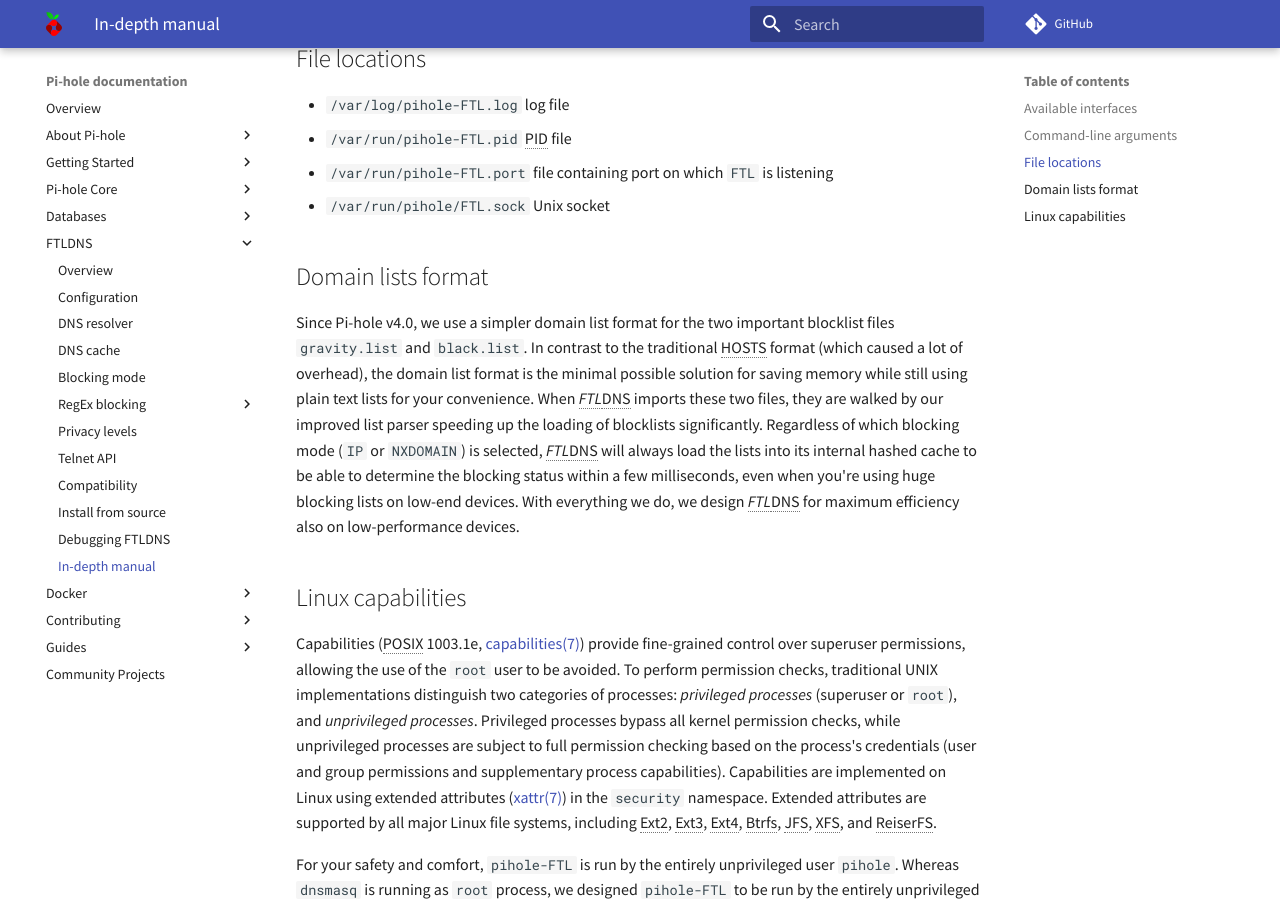
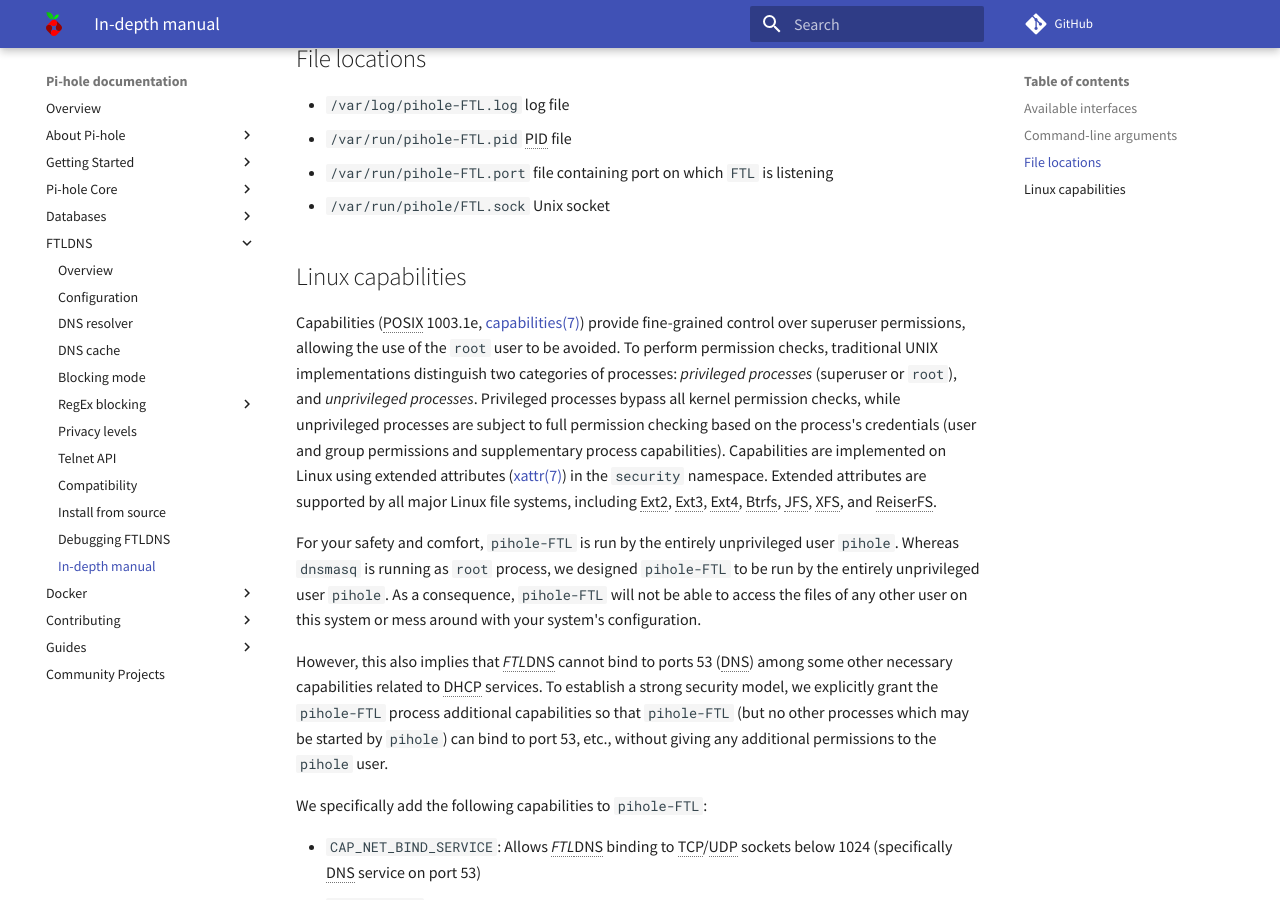
Before and after one commit to pi-hole/docs, an MkDocs documentation site: the page built from docs/ftldns/in-depth.md, in a window 1280 px wide and 900 px high, scrolled down 733 px. Built offline with MkDocs 1.6.1 and Material for MkDocs 9.7.7, drawn with Linux system fonts in a browser that asks for light colours; comment, search, counter and statistics services are not loaded.

Commit message:
Remove outdated section
Signed-off-by: DL6ER <dl6er@dl6er.de>

```diff
--- a/docs/ftldns/in-depth.md
+++ b/docs/ftldns/in-depth.md
@@ -23,10 +23,6 @@
 - `/var/run/pihole-FTL.port` file containing port on which `FTL` is listening
 - `/var/run/pihole/FTL.sock` Unix socket
 
-## Domain lists format
-
-Since Pi-hole v4.0, we use a simpler domain list format for the two important blocklist files `gravity.list` and `black.list`. In contrast to the traditional HOSTS format (which caused a lot of overhead), the domain list format is the minimal possible solution for saving memory while still using plain text lists for your convenience. When *FTL*DNS imports these two files, they are walked by our improved list parser speeding up the loading of blocklists significantly. Regardless of which blocking mode (`IP` or `NXDOMAIN`) is selected, *FTL*DNS will always load the lists into its internal hashed cache to be able to determine the blocking status within a few milliseconds, even when you're using huge blocking lists on low-end devices. With everything we do, we design *FTL*DNS for maximum efficiency also on low-performance devices.
-
 ## Linux capabilities
 
 Capabilities (POSIX 1003.1e, [capabilities(7)](http://man7.org/linux/man-pages/man7/capabilities.7.html)) provide fine-grained control over superuser permissions, allowing the use of the `root` user to be avoided.
```
